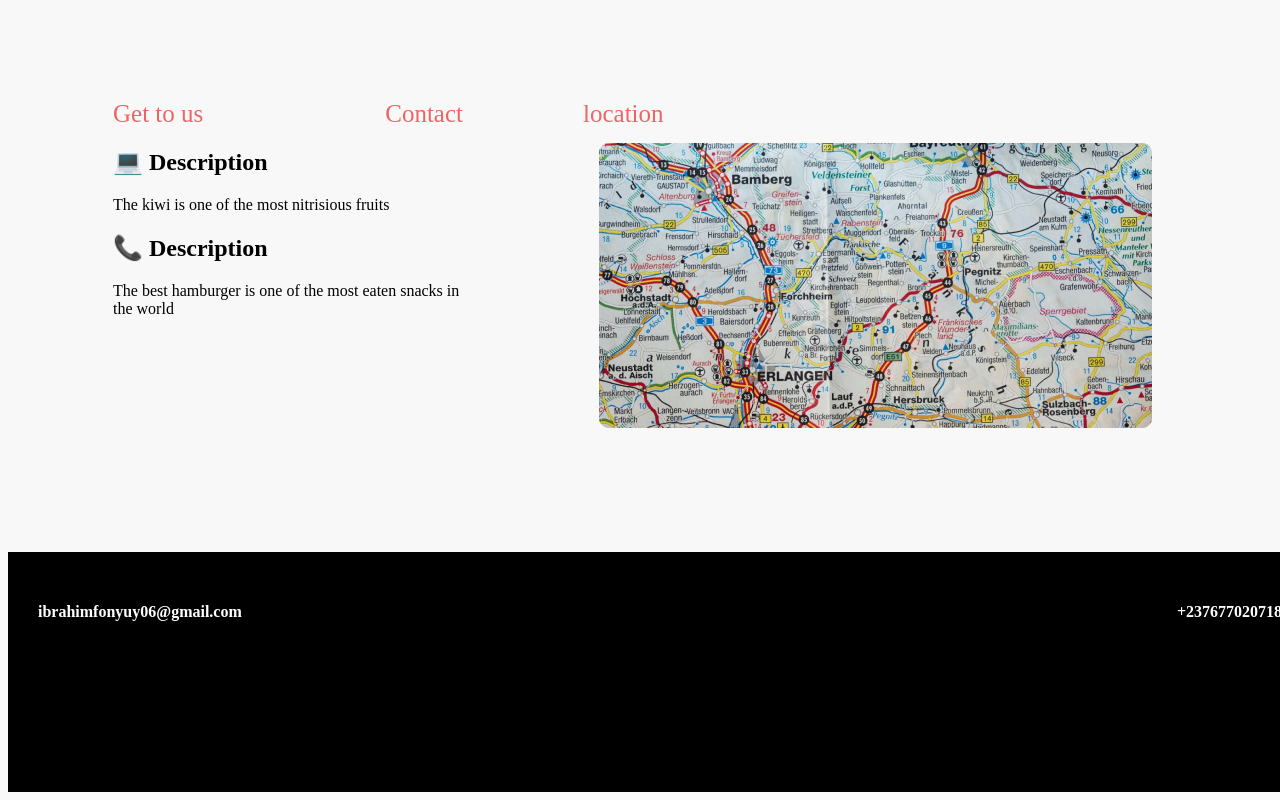
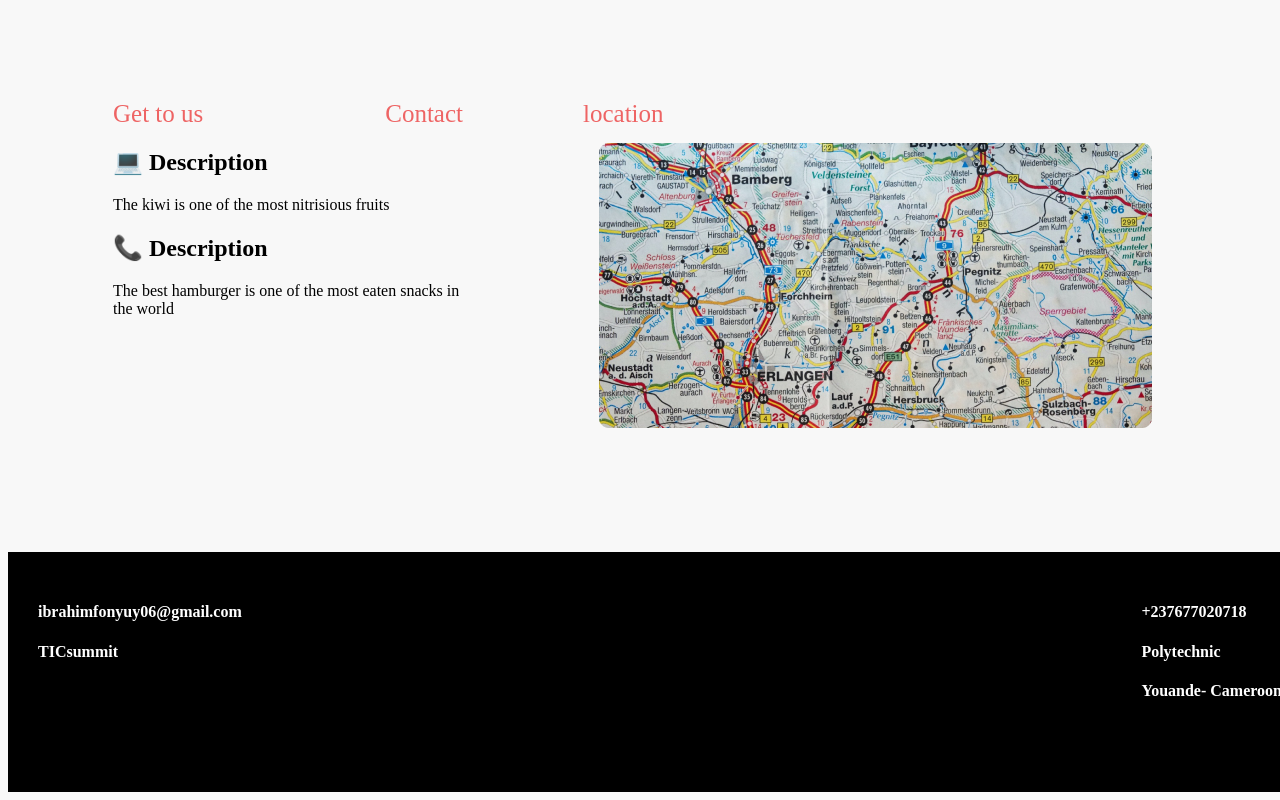
Before and after one commit to IBRAHIMFONYUY/ecommerce, a React (Create React App) app: page / in a window 1280 px wide. Shown: the part 4063-4863 px from the top of the page. Built offline with nearby package versions, Linux system fonts and the light colour scheme.

Commit message:
footer.js

```diff
--- a/src/component/footer.js
+++ b/src/component/footer.js
@@ -7,10 +7,13 @@ import React from "react";
         <div className="footer">
             <div className="mail">
                 <h4>ibrahimfonyuy06@gmail.com</h4>
+                <h4>TICsummit</h4>
               </div>
 
               <div className="address">
               <h4>+237677020718</h4>
+              <h4>Polytechnic</h4>
+              <h4>Youande- Cameroon</h4>
               </div>
         </div>
     )
```
